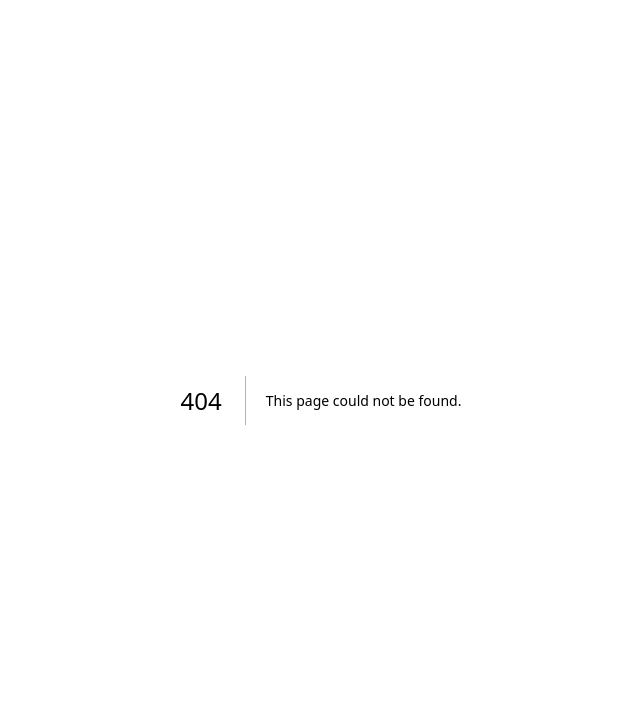
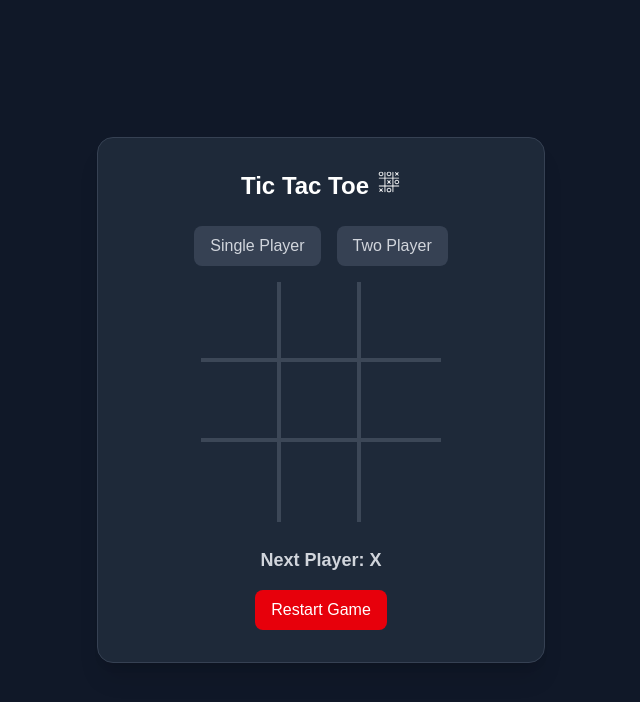
Before and after one commit to Victor-Olumide/react-mini-projects, a Next.js app: page /tic-tac-toe in a window 1280 px wide. Before the commit this address had no page. Shown: the top 702 px of the page, without its empty margins (319-959 px from the left). Built offline with nearby package versions, Linux system fonts and the light colour scheme.

Commit message:
feat: add Tic Tac Toe game component

```diff
--- /dev/null
+++ b/src/app/tic-tac-toe/page.jsx
@@ -0,0 +1,269 @@
+"use client";
+
+import { useState, useEffect } from "react";
+import { GiTicTacToe } from "react-icons/gi";
+
+export default function TicTacToe() {
+  const [board, setBoard] = useState(Array(9).fill(null));
+  const [isXNext, setIsXNext] = useState(true);
+  const [winner, setWinner] = useState(null);
+  const [mode, setMode] = useState(null);
+  const [playerSymbol, setPlayerSymbol] = useState(null);
+
+  const winningCombos = [
+    [0, 1, 2],
+    [3, 4, 5],
+    [6, 7, 8],
+    [0, 3, 6],
+    [1, 4, 7],
+    [2, 5, 8],
+    [0, 4, 8],
+    [2, 4, 6],
+  ];
+
+  const handleClick = (index) => {
+    if (board[index] || winner) return;
+    if (
+      mode === "single" &&
+      ((isXNext && playerSymbol === "O") || (!isXNext && playerSymbol === "X"))
+    ) {
+      return;
+    }
+
+    const newBoard = [...board];
+    newBoard[index] = isXNext ? "X" : "O";
+    setBoard(newBoard);
+    setIsXNext(!isXNext);
+    checkWinner(newBoard);
+  };
+
+  const checkWinner = (newBoard) => {
+    for (let [a, b, c] of winningCombos) {
+      if (
+        newBoard[a] &&
+        newBoard[a] === newBoard[b] &&
+        newBoard[a] === newBoard[c]
+      ) {
+        setWinner(newBoard[a]);
+        return;
+      }
+    }
+    if (!newBoard.includes(null)) {
+      setWinner("Draw");
+    }
+  };
+
+  const resetGame = () => {
+    setBoard(Array(9).fill(null));
+    setIsXNext(true);
+    setWinner(null);
+    setPlayerSymbol(null);
+    setMode(null);
+  };
+
+  const makeComputerMove = () => {
+    let newBoard = [...board];
+
+    for (let [a, b, c] of winningCombos) {
+      if (newBoard[a] && newBoard[a] === newBoard[b] && !newBoard[c]) {
+        newBoard[c] = isXNext ? "X" : "O";
+        finishComputerMove(newBoard);
+        return;
+      }
+      if (newBoard[a] && newBoard[a] === newBoard[c] && !newBoard[b]) {
+        newBoard[b] = isXNext ? "X" : "O";
+        finishComputerMove(newBoard);
+        return;
+      }
+      if (newBoard[b] && newBoard[b] === newBoard[c] && !newBoard[a]) {
+        newBoard[a] = isXNext ? "X" : "O";
+        finishComputerMove(newBoard);
+        return;
+      }
+    }
+
+    for (let [a, b, c] of winningCombos) {
+      if (
+        newBoard[a] === playerSymbol &&
+        newBoard[a] === newBoard[b] &&
+        !newBoard[c]
+      ) {
+        newBoard[c] = isXNext ? "X" : "O";
+        finishComputerMove(newBoard);
+        return;
+      }
+      if (
+        newBoard[a] === playerSymbol &&
+        newBoard[a] === newBoard[c] &&
+        !newBoard[b]
+      ) {
+        newBoard[b] = isXNext ? "X" : "O";
+        finishComputerMove(newBoard);
+        return;
+      }
+      if (
+        newBoard[b] === playerSymbol &&
+        newBoard[b] === newBoard[c] &&
+        !newBoard[a]
+      ) {
+        newBoard[a] = isXNext ? "X" : "O";
+        finishComputerMove(newBoard);
+        return;
+      }
+    }
+
+    if (!newBoard[4]) {
+      newBoard[4] = isXNext ? "X" : "O";
+      finishComputerMove(newBoard);
+      return;
+    }
+
+    const emptyIndices = newBoard
+      .map((v, i) => (v === null ? i : null))
+      .filter((v) => v !== null);
+    const randomIndex =
+      emptyIndices[Math.floor(Math.random() * emptyIndices.length)];
+    newBoard[randomIndex] = isXNext ? "X" : "O";
+    finishComputerMove(newBoard);
+  };
+
+  const finishComputerMove = (newBoard) => {
+    setBoard(newBoard);
+    setIsXNext(!isXNext);
+    checkWinner(newBoard);
+  };
+
+  useEffect(() => {
+    if (
+      mode === "single" &&
+      !winner &&
+      ((isXNext && playerSymbol === "O") || (!isXNext && playerSymbol === "X"))
+    ) {
+      const timer = setTimeout(() => {
+        makeComputerMove();
+      }, 600);
+      return () => clearTimeout(timer);
+    }
+  }, [board, isXNext, winner, mode, playerSymbol]);
+
+  const chooseMode = (chosenMode) => {
+    setMode(chosenMode);
+    setBoard(Array(9).fill(null));
+    setWinner(null);
+    setPlayerSymbol(null);
+    setIsXNext(true);
+  };
+
+  const chooseSymbol = (symbol) => {
+    setPlayerSymbol(symbol);
+    setBoard(Array(9).fill(null));
+    setWinner(null);
+    setIsXNext(true);
+
+    if (symbol === "O" && mode === "single") {
+      const timer = setTimeout(() => {
+        makeComputerMove();
+      }, 500);
+      return () => clearTimeout(timer);
+    }
+  };
+
+  return (
+    <main className="min-h-screen flex flex-col items-center justify-center bg-gray-900 text-gray-100 px-4">
+      <div className="bg-gray-800 shadow-xl rounded-2xl p-8 w-full max-w-md text-center border border-gray-700">
+        <h1 className="flex justify-center gap-x-2 text-2xl font-bold text-white mb-6">
+          Tic Tac Toe <GiTicTacToe />
+        </h1>
+
+        <div className="flex justify-center gap-4 mb-4">
+          <button
+            onClick={() => chooseMode("single")}
+            className={`px-4 py-2 rounded-lg ${
+              mode === "single"
+                ? "bg-blue-600 text-white"
+                : "bg-gray-700 text-gray-300 hover:bg-gray-600"
+            }`}
+          >
+            Single Player
+          </button>
+
+          <button
+            onClick={() => chooseMode("two")}
+            className={`px-4 py-2 rounded-lg ${
+              mode === "two"
+                ? "bg-blue-600 text-white"
+                : "bg-gray-700 text-gray-300 hover:bg-gray-600"
+            }`}
+          >
+            Two Player
+          </button>
+        </div>
+
+        {mode === "single" && (
+          <div className="flex justify-center gap-4 mb-4">
+            <button
+              onClick={() => chooseSymbol("X")}
+              disabled={playerSymbol === "X"}
+              className={`px-4 py-2 rounded-lg ${
+                playerSymbol === "X"
+                  ? "bg-green-600 text-white"
+                  : "bg-gray-700 text-gray-300 hover:bg-gray-600"
+              }`}
+            >
+              Play as X
+            </button>
+            <button
+              onClick={() => chooseSymbol("O")}
+              disabled={playerSymbol === "O"}
+              className={`px-4 py-2 rounded-lg ${
+                playerSymbol === "O"
+                  ? "bg-green-600 text-white"
+                  : "bg-gray-700 text-gray-300 hover:bg-gray-600"
+              }`}
+            >
+              Play as O
+            </button>
+          </div>
+        )}
+
+        <div className={`flex justify-center opacity-70 pointer-events-none}`}>
+          <div className="grid grid-cols-3 w-60 h-60 mb-6">
+            {board.map((cell, index) => {
+              const borderClasses = `
+              ${index < 6 ? "border-b-4" : ""}
+              ${index % 3 !== 2 ? "border-r-4" : ""}
+              border-gray-600
+            `;
+              return (
+                <button
+                  key={index}
+                  onClick={() => handleClick(index)}
+                  className={`flex items-center justify-center w-20 h-20 text-3xl font-bold text-white ${borderClasses}`}
+                >
+                  {cell || ""}
+                </button>
+              );
+            })}
+          </div>
+        </div>
+
+        {winner ? (
+          <p className="text-lg font-semibold mb-4 text-yellow-400">
+            {winner === "Draw" ? "It's a Draw!" : `Winner: ${winner}`}
+          </p>
+        ) : (
+          <p className="text-lg font-semibold mb-4 text-gray-300">
+            Next Player: {isXNext ? "X" : "O"}
+          </p>
+        )}
+
+        <button
+          onClick={resetGame}
+          className="px-4 py-2 bg-red-600 text-white rounded-lg hover:bg-red-500 transition"
+        >
+          Restart Game
+        </button>
+      </div>
+    </main>
+  );
+}
```
